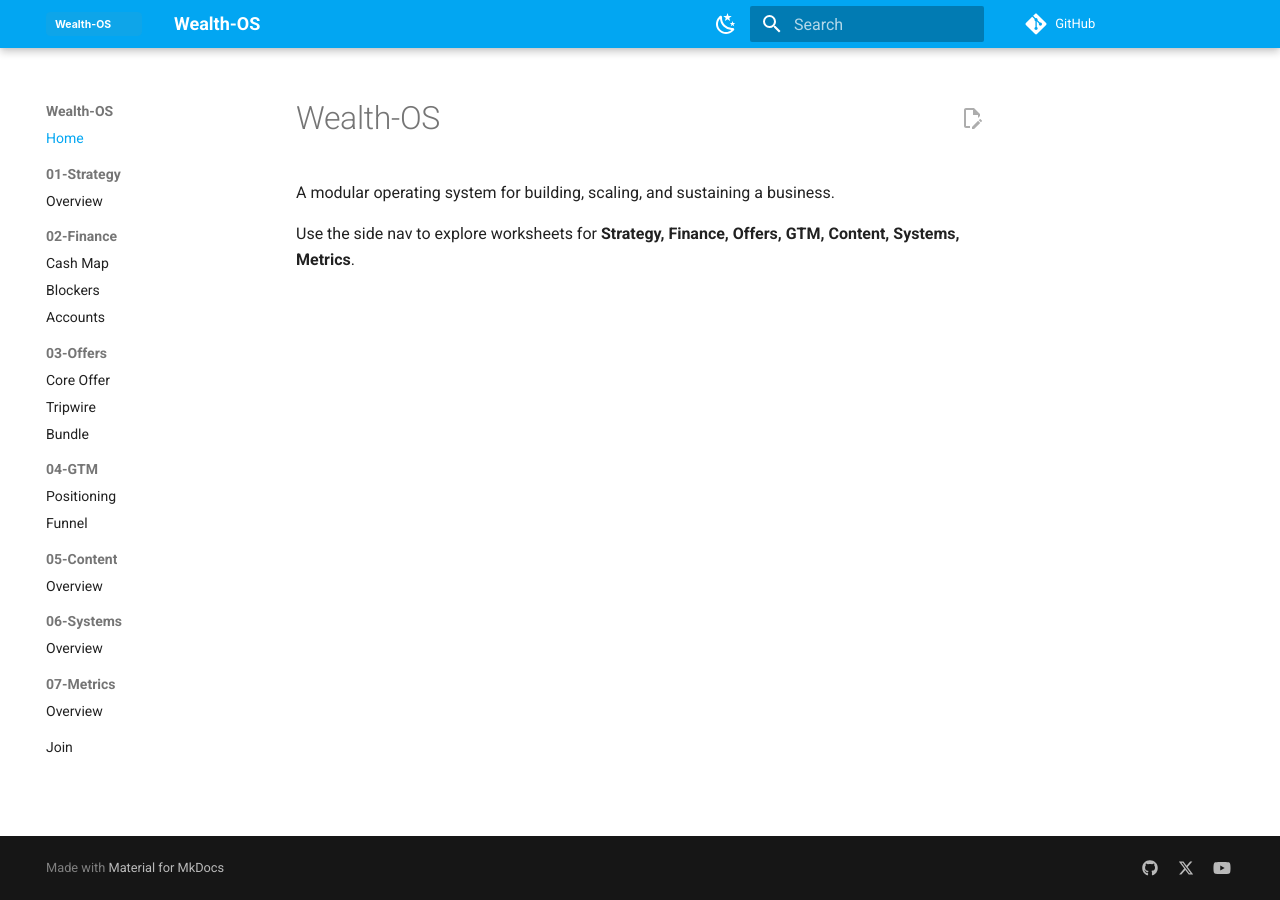
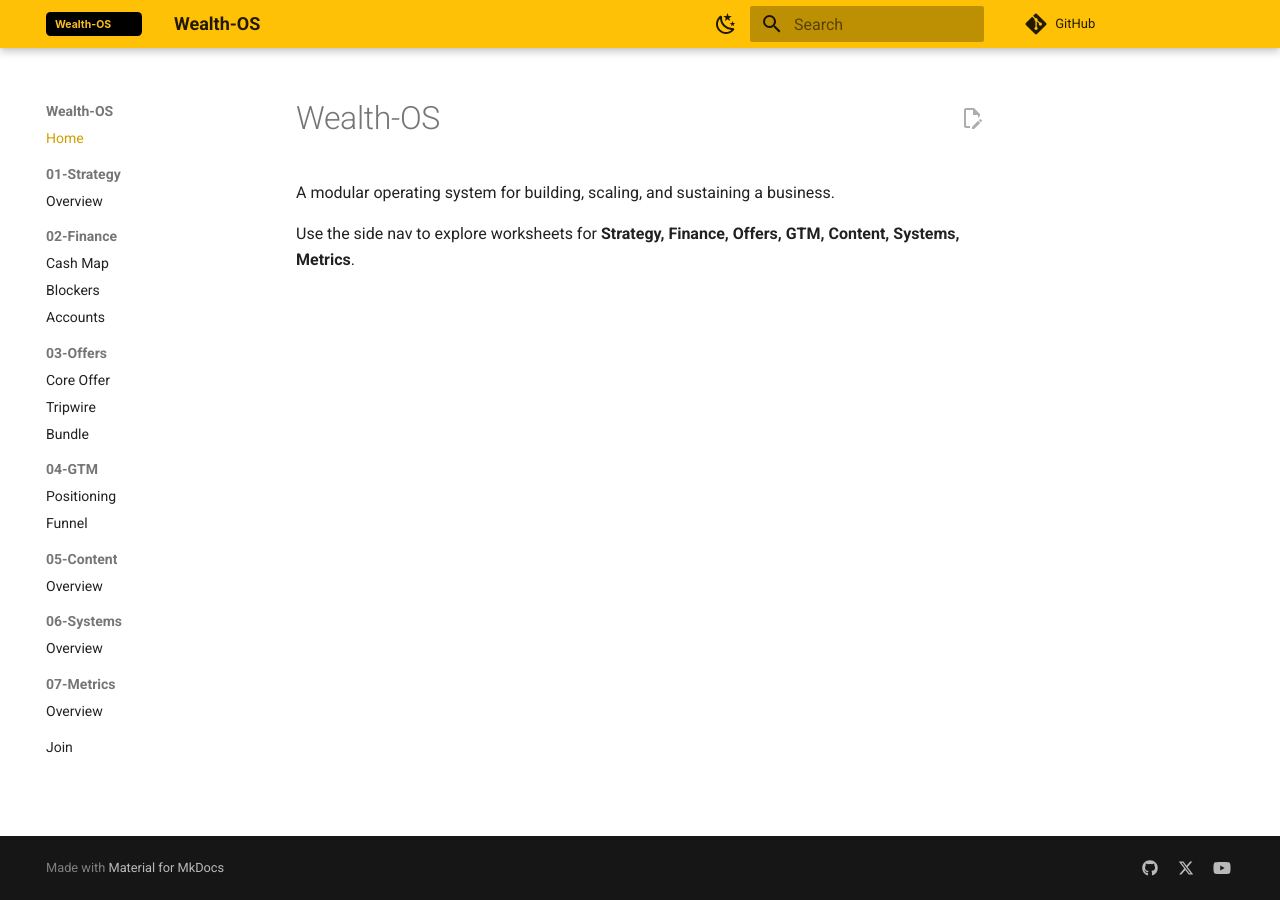
Before and after one commit to alphatecau/Wealth-OS, an MkDocs documentation site: the page built from docs/index.md, in a window 1280 px wide. Built offline with MkDocs 1.6.1 and Material for MkDocs 9.7.7, drawn with Linux system fonts in a browser that asks for light colours; comment, search, counter and statistics services are not loaded.

Commit message:
style: switch to gold theme

```diff
--- a/mkdocs.yml
+++ b/mkdocs.yml
@@ -3,59 +3,55 @@ repo_url: https://github.com/alphatecau/Wealth-OS
 theme:
   name: material
   features:
-  - navigation.sections
-  - navigation.top
-  - navigation.tracking
-  - content.code.copy
-  - content.action.edit
-  - toc.follow
-  - search.suggest
-  logo: assets/brand/logo.svg
-  favicon: assets/brand/favicon.svg
+    - navigation.sections
+    - navigation.top
+    - navigation.tracking
+    - content.code.copy
+    - content.action.edit
+    - toc.follow
+    - search.suggest
+  logo: assets/brand/logo-gold.svg
+  favicon: assets/brand/favicon-gold.svg
   palette:
-  - scheme: default
-    primary: light blue
-    accent: cyan
-    toggle:
-      icon: material/weather-night
-      name: Switch to dark mode
-  - scheme: slate
-    primary: light blue
-    accent: cyan
-    toggle:
-      icon: material/weather-sunny
-      name: Switch to light mode
+    - scheme: default
+      primary: amber
+      accent: deep orange
+      toggle: {icon: material/weather-night, name: Switch to dark mode}
+    - scheme: slate
+      primary: amber
+      accent: deep orange
+      toggle: {icon: material/weather-sunny, name: Switch to light mode}
 nav:
-- Home: index.md
-- 01-Strategy:
-  - Overview: 01-Strategy/README.md
-- 02-Finance:
-  - Cash Map: 02-Finance/cash-map.md
-  - Blockers: 02-Finance/blockers.md
-  - Accounts: 02-Finance/accounts.md
-- 03-Offers:
-  - Core Offer: 03-Offers/core-offer.md
-  - Tripwire: 03-Offers/tripwire.md
-  - Bundle: 03-Offers/bundle.md
-- 04-GTM:
-  - Positioning: 04-GTM/positioning.md
-  - Funnel: 04-GTM/funnel.md
-- 05-Content:
-  - Overview: 05-Content/README.md
-- 06-Systems:
-  - Overview: 06-Systems/README.md
-- 07-Metrics:
-  - Overview: 07-Metrics/README.md
-- Join: join.md
+  - Home: index.md
+  - 01-Strategy:
+      - Overview: 01-Strategy/README.md
+  - 02-Finance:
+      - Cash Map: 02-Finance/cash-map.md
+      - Blockers: 02-Finance/blockers.md
+      - Accounts: 02-Finance/accounts.md
+  - 03-Offers:
+      - Core Offer: 03-Offers/core-offer.md
+      - Tripwire: 03-Offers/tripwire.md
+      - Bundle: 03-Offers/bundle.md
+  - 04-GTM:
+      - Positioning: 04-GTM/positioning.md
+      - Funnel: 04-GTM/funnel.md
+  - 05-Content:
+      - Overview: 05-Content/README.md
+  - 06-Systems:
+      - Overview: 06-Systems/README.md
+  - 07-Metrics:
+      - Overview: 07-Metrics/README.md
+  - Join: join.md
 site_url: https://alphatecau.github.io/Wealth-OS/
 docs_dir: docs
 extra:
   social:
-  - icon: fontawesome/brands/github
-    link: https://github.com/alphatecau
-  - icon: fontawesome/brands/x-twitter
-    link: https://twitter.com/
-  - icon: fontawesome/brands/youtube
-    link: https://youtube.com/
+    - icon: fontawesome/brands/github
+      link: https://github.com/alphatecau
+    - icon: fontawesome/brands/x-twitter
+      link: https://twitter.com/
+    - icon: fontawesome/brands/youtube
+      link: https://youtube.com/
 extra_css:
-- styles/extra.css
+  - styles/extra.css
```
Also changed, not shown: docs/assets/brand/favicon-emerald.svg (added), docs/assets/brand/favicon-gold.svg (added), docs/assets/brand/favicon-purple.svg (added), docs/assets/brand/favicon-slate.svg (added), docs/assets/brand/logo-emerald.svg (added), docs/assets/brand/logo-gold.svg (added), docs/assets/brand/logo-purple.svg (added), docs/assets/brand/logo-slate.svg (added).
